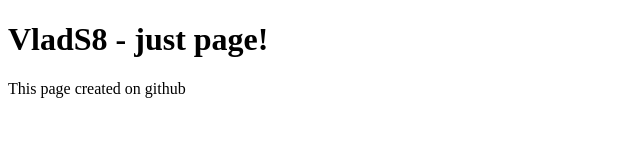
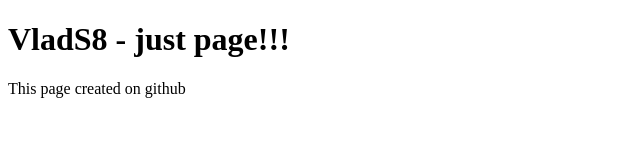
Before and after one commit to VladPetr56/vlads8.github.io, a plain HTML site: page index.html in a window 1280 px wide. Shown: the full height of the page, 0-640 px from the left. Drawn offline with Linux system fonts and the light colour scheme; a web font is replaced by a local one.

Commit message:
Update index.html

```diff
--- a/index.html
+++ b/index.html
@@ -10,7 +10,7 @@
 	<div class="wrapper">
 		<div class="content">
 			<h1>
-				VladS8 - just page!
+				VladS8 - just page!!!
 			</h1>
 			<p>
 				This page created on github
```
